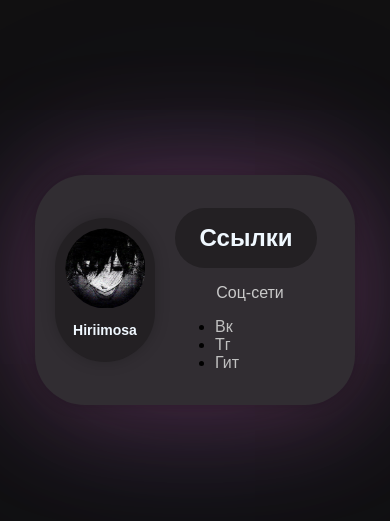
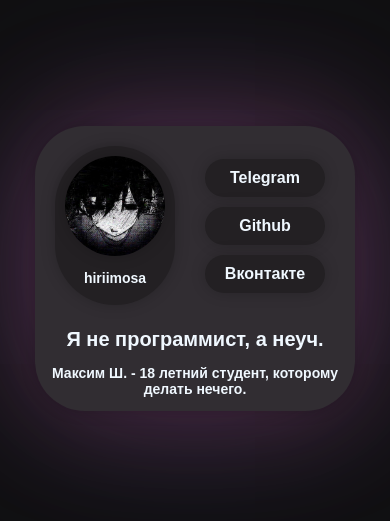
Before and after one commit to hiriimosa/hiriimosa.github.io, a plain HTML site: page index.html in a window 390 px wide. Shown: the part 145-666 px from the top of the page. Drawn offline with Linux system fonts and the light colour scheme.

Commit message:
added buttons

```diff
--- a/index.html
+++ b/index.html
@@ -2,6 +2,7 @@
 <html lang="ru">
     <head>
         <meta charset="UTF-8">
+        <meta name="viewport" content="width=device-width, initial-scale=1.0">
         <title>Hiriimosa - Главное</title>
         <link rel="stylesheet" href="style_1.css">
     </head>
@@ -10,17 +11,20 @@
         <div class="card">
             <div class="profile">
                 <img src="photo_2025-08-21_06-31-34.jpg" alt="">
-                <h1>Hiriimosa</h1>
+                <h1>hiriimosa</h1>
             </div>
 
             <div class="info">
-                <h1>Ссылки</h1>
-                <p>Соц-сети</p>
-                <ul>
-                    <li><a href="#">Вк</a></li>
-                    <li><a href="#">Тг</a></li>
-                    <li><a href="#">Гит</a></li>
-                </ul>
+                <div class="button_cont">
+                    <a href="https://t.me/hiriimosa"        class="button">Telegram</a>
+                    <a href="https://github.com/hiriimosa"  class="button">Github</a>
+                    <a href="https://vk.com/hiriimosa"      class="button">Вконтакте</a>
+                </div>
+            </div>
+
+            <div class="info_bottom">
+                <h1>Я не программист, а неуч.</h1>
+                <p>Максим Ш. - 18 летний студент, которому делать нечего.</p>
             </div>
         </div>
     </body>
--- a/style_1.css
+++ b/style_1.css
@@ -1,11 +1,12 @@
 /* css code */
 body {
     font-family: Arial, sans-serif;
+    color: aliceblue;
     background-color: #111011;
     display: flex;
     justify-content: center;
     align-items: center;
-    height: 100vh;
+    height: 95vh;
 }
 
 .card {
@@ -19,62 +20,81 @@ body {
     min-height: 210px;
     min-width: 300px;
     display: grid;
-    grid-template-columns: auto 1fr;
+    grid-template-columns: 1fr 1fr;
     max-width: 767px;
 
     /* свечение */
     position: relative;
     box-shadow:
         0 0 15px rgba(0, 0, 0, 0.2),
-        0 0 120px rgba(255, 105, 180, 0.3),  /* розовый */
-        0 0 200px rgba(65, 105, 225, 0.2);   /* синий */
+        0 0 120px rgba(255, 105, 180, 0.3),
+        0 0 200px rgba(65, 105, 225, 0.2);
+}
+
+.info_bottom {
+    grid-column: 1 / 3;
+    color: aliceblue;
+    /* background: antiquewhite; */
+    justify-items: center;
+    text-align: center;
+    font-size: 12px;
+    font-weight: bold;
+    max-width: 300px;
+
+}
+
+.info_bottom h1{
+    color: aliceblue;
+    font-size: 16px;
+
+}
+.info_bottom p {
+    font-size: 12px;
+    overflow-wrap: break-word;
+    color: aliceblue;
 }
 
 .info {
-    padding: 0 10px 0 10px;
     max-width: 150px;
     min-width: 70px;
+    grid-column: 2 / 3;
+    display: flex;
+    align-items: center;
+    justify-content: center;
+    flex-direction: column;
 
 }
 
-.info h1{
+.button {
+    max-width: 120px;
+    display: block;
+    margin: 10px 0;
+    padding: 10px 20px;
+    background:  rgb(35, 32, 35);
+    border-radius: 30px;
     color: aliceblue;
+    text-decoration: none;
+    font-weight: bold;
 
-    font-size: 20px;
-    max-width: 110px;
-    background-color:rgb(35, 32, 35);
-    border-radius: 50px;
-    padding: 16px;
-
-}
-.info p {
-    color: rgb(201, 201, 201)
+    transition: background 0.5s,transform 0.2s;
+    box-shadow: 0 0 15px rgba(0, 0, 0, 0.2);
 }
 
-.info ul {
-    text-align: left;
+.button:hover {
+    background: #111011;
+    color:rgb(182, 174, 182);
+    box-shadow: 0 0 15px rgba(0, 0, 0, 0.5);
 }
 
-
-.info a {
-    text-decoration:  none;
-    text-align: left;
-    color: silver;
-}
-
-.info a:hover {
-    text-decoration: underline;
-}
-
-
 .profile {
-    min-width: 110px;
+    min-width: 100px;
     min-height: 70px;
     background-color: rgb(35, 32, 35);
-    padding: 10px 10px 10px 10px ;
+    padding: 10px 0px 10px 0px ;
     margin: 10px 10px 10px 10px;
     border-radius: 20vh;
     box-shadow: 0 0 15px rgba(0,0,0, 0.2);
+    grid-column: 1 / 2;
     align-self: center;
     text-align: center;
     object-fit: cover;
@@ -91,50 +111,44 @@ body {
     border-radius: 50%;
     border: #050505;
     border-width: 5px ;
+    box-shadow: 0 0 15px rgba(0, 0, 0, 0.2);
 }
 
 
 @media (max-width: 767px){
     .card {
-        padding: 10px  ;
+        padding: 10px 10px 0px 10px ;
         border-radius: 50px;
         align-items: center;
         display: grid;
-        grid-template-columns: auto 1fr;
-
-
+        grid-template-columns: auto;
 
     }
 
     .profile {
         justify-content: center;
-        padding-bottom: 50px;
+        padding-bottom: 40px;
         min-width: 80px;
-        min-height: 80px;
-        max-width: 80px;
-        max-height: 90px;
-        width: 10vh;
-        height: 10vh;
+        max-width: 120px;
+        padding: 10px 10px 10px 10px ;
     }
 
     .profile img {
-        max-width: 80px;
-        max-height: 80px;
+        max-width:  100px;
+        max-height: 100px;
     }
 
     .info {
+        min-width: 160px;
         /* background-color: aqua; */
-        min-width: 70px;
     }
 
-    .info h1{
-        font-size: 24px;
+    .info_bottom h1{
+        font-size: 20px;
     }
-    .info p {
-        font-size: 16px;
+    .info_bottom p {
+        font-size: 14px;
+        color: aliceblue;
     }
 
-    .profile img {
-        padding: 0.05vh;
-    }
 }
```
